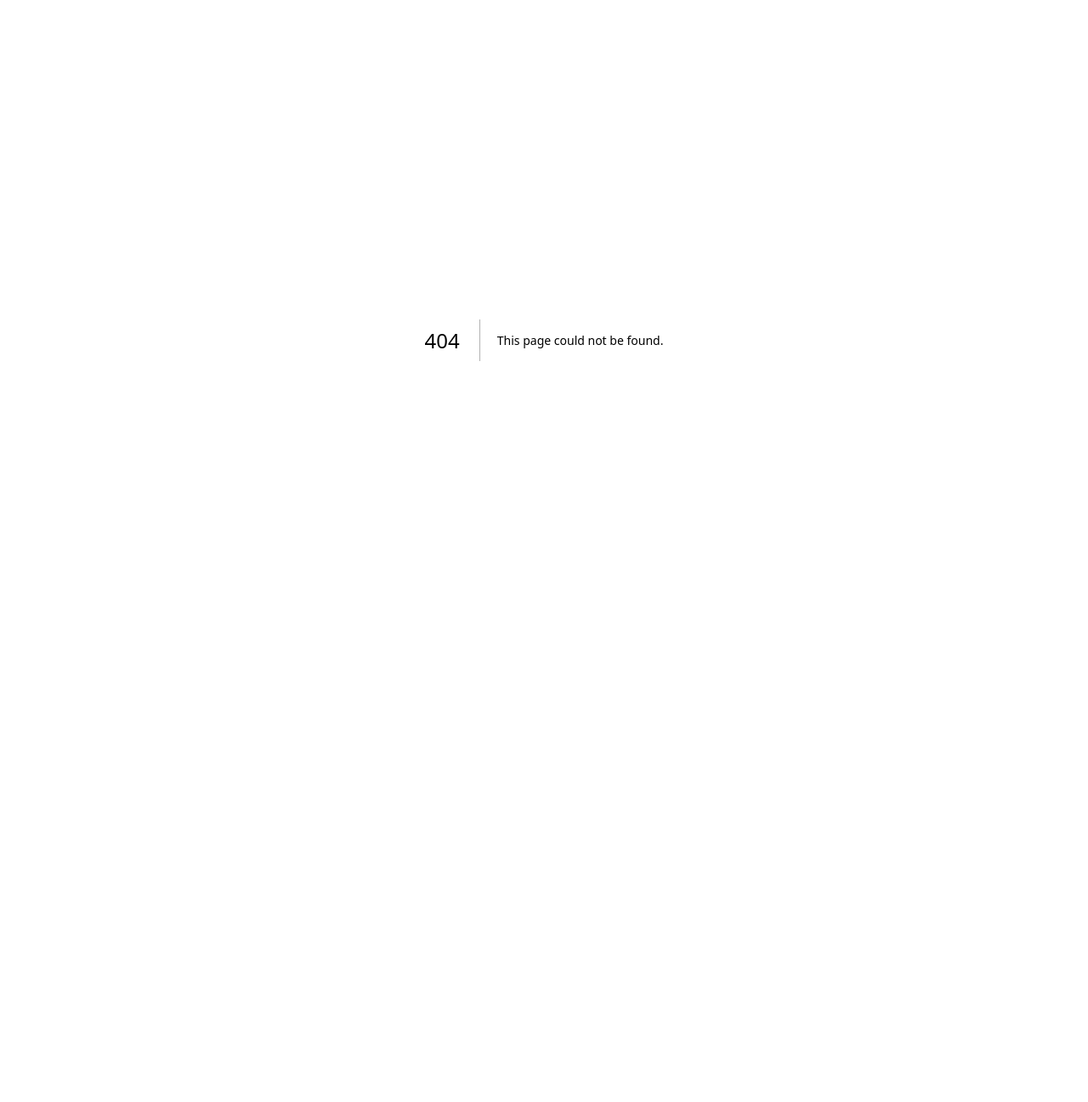
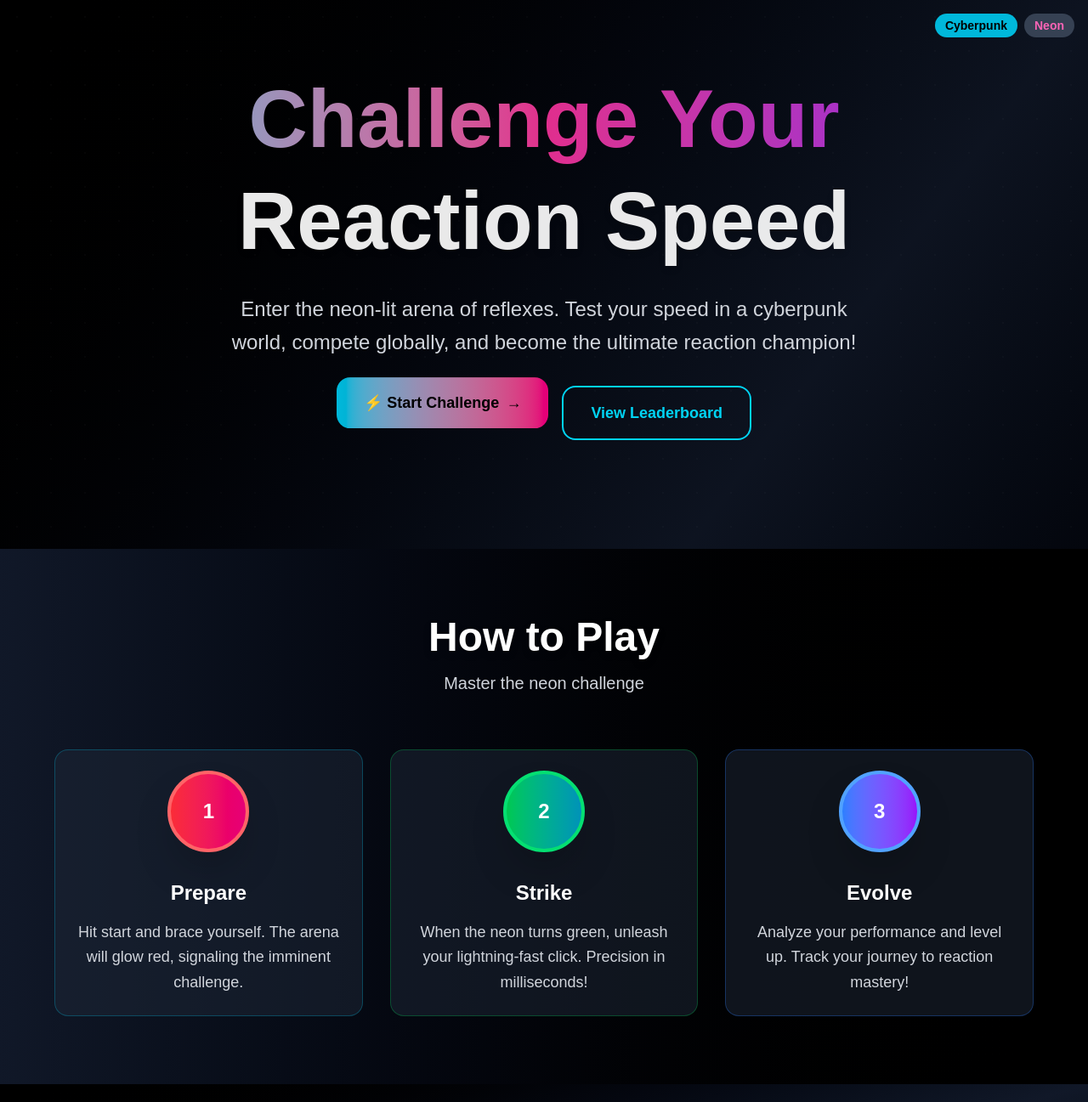
Before and after one commit to catmoreak/Reaction-Speed, a Next.js app in the folder my-app/: page /themed in a window 1280 px wide. Before the commit this address had no page. Shown: the top 1297 px of the page at 85% size. Before the commit the page ends 800 px from the top, so only its background shows below. Built offline with nearby package versions, Linux system fonts and the light colour scheme.

Commit message:
[fix] new layout

```diff
--- /dev/null
+++ b/my-app/src/app/themed/page.tsx
@@ -0,0 +1,174 @@
+'use client';
+
+import { useState, useEffect } from 'react';
+import NameInput from '@/components/NameInput';
+
+export default function ThemedHome() {
+  const [isVisible, setIsVisible] = useState(false);
+  const [showNameInput, setShowNameInput] = useState(false);
+  const [theme, setTheme] = useState('cyberpunk');
+
+  useEffect(() => {
+    const timer = setTimeout(() => setIsVisible(true), 100);
+    return () => clearTimeout(timer);
+  }, []);
+
+  const handleGameStart = () => {
+    setShowNameInput(true);
+  };
+
+  const handleNameSubmit = () => {
+    window.location.href = '/game';
+  };
+
+  const handleThemeChange = (newTheme: string) => {
+    setTheme(newTheme);
+  };
+
+  if (showNameInput) {
+    return <NameInput onNameSubmit={handleNameSubmit} />;
+  }
+
+  return (
+    <div className="min-h-screen bg-black relative overflow-hidden">
+
+      <div className="absolute inset-0">
+        <div className="absolute top-10 left-10 w-96 h-96 bg-cyan-500 rounded-full mix-blend-multiply filter blur-3xl opacity-30 animate-pulse"></div>
+        <div className="absolute top-20 right-20 w-96 h-96 bg-pink-500 rounded-full mix-blend-multiply filter blur-3xl opacity-30 animate-pulse animation-delay-2000"></div>
+        <div className="absolute bottom-10 left-1/2 w-96 h-96 bg-purple-500 rounded-full mix-blend-multiply filter blur-3xl opacity-30 animate-pulse animation-delay-4000"></div>
+        <div className="absolute inset-0 bg-gradient-to-br from-black via-gray-900 to-black opacity-80"></div>
+      </div>
+
+
+      <div className="absolute inset-0 opacity-20" style={{backgroundImage: 'radial-gradient(circle, rgba(255,255,255,0.1) 1px, transparent 1px)', backgroundSize: '40px 40px'}}></div>
+
+      <div className="relative z-10">
+
+        <div className="absolute top-4 right-4 flex space-x-2">
+          <button
+            onClick={() => handleThemeChange('cyberpunk')}
+            className={`px-3 py-1 rounded-full text-sm font-bold transition-all ${
+              theme === 'cyberpunk' ? 'bg-cyan-500 text-black' : 'bg-gray-700 text-cyan-400 hover:bg-gray-600'
+            }`}
+          >
+            Cyberpunk
+          </button>
+          <button
+            onClick={() => handleThemeChange('neon')}
+            className={`px-3 py-1 rounded-full text-sm font-bold transition-all ${
+              theme === 'neon' ? 'bg-pink-500 text-black' : 'bg-gray-700 text-pink-400 hover:bg-gray-600'
+            }`}
+          >
+            Neon
+          </button>
+        </div>
+
+        <div className={`text-center px-4 py-20 transition-all duration-1000 ${isVisible ? 'opacity-100 translate-y-0' : 'opacity-0 translate-y-10'}`}>
+          <div className="max-w-6xl mx-auto">
+            <h1 className="text-6xl md:text-8xl font-black text-transparent bg-clip-text bg-gradient-to-r from-cyan-400 via-pink-500 to-purple-600 mb-6 leading-tight animate-pulse">
+              Challenge Your
+              <span className="block text-white drop-shadow-lg">
+                Reaction Speed
+              </span>
+            </h1>
+
+            <p className="text-xl md:text-2xl text-gray-300 mb-8 max-w-3xl mx-auto leading-relaxed">
+              Enter the neon-lit arena of reflexes. Test your speed in a cyberpunk world,
+              compete globally, and become the ultimate reaction champion!
+            </p>
+
+            <div className="flex flex-col sm:flex-row gap-4 justify-center items-center mb-12">
+              <button
+                onClick={handleGameStart}
+                className="group px-8 py-4 bg-gradient-to-r from-cyan-500 to-pink-600 hover:from-cyan-600 hover:to-pink-700 text-black text-lg font-bold rounded-2xl transition-all duration-300 transform hover:scale-105 hover:shadow-2xl shadow-cyan-500/50 inline-block animate-bounce"
+              >
+                <span className="flex items-center space-x-2">
+                  <span>⚡ Start Challenge</span>
+                  <span className="group-hover:translate-x-1 transition-transform">→</span>
+                </span>
+              </button>
+              <button className="px-8 py-4 border-2 border-cyan-400 text-cyan-400 hover:border-pink-400 hover:text-pink-400 text-lg font-semibold rounded-2xl transition-all duration-300 hover:bg-cyan-400">
+                View Leaderboard
+              </button>
+            </div>
+          </div>
+        </div>
+
+        <section id="how-to-play" className="px-4 py-20 bg-gradient-to-r from-gray-900 to-black">
+          <div className="max-w-6xl mx-auto">
+            <div className="text-center mb-16">
+              <h2 className="text-4xl md:text-5xl font-bold text-white mb-4 drop-shadow-lg">How to Play</h2>
+              <p className="text-xl text-gray-300">Master the neon challenge</p>
+            </div>
+
+            <div className="grid md:grid-cols-3 gap-8">
+              <div className="text-center group bg-gray-800/50 p-6 rounded-2xl border border-cyan-500/30 hover:border-cyan-400 transition-all">
+                <div className="relative mb-8">
+                  <div className="w-24 h-24 bg-gradient-to-r from-red-500 to-pink-600 rounded-full mx-auto flex items-center justify-center text-white text-2xl font-bold shadow-2xl group-hover:scale-110 transition-transform border-4 border-red-400">
+                    1
+                  </div>
+                  <div className="absolute -top-2 -right-2 w-8 h-8 bg-red-400 rounded-full animate-ping"></div>
+                </div>
+                <h3 className="text-2xl font-bold text-white mb-4">Prepare</h3>
+                <p className="text-gray-300 text-lg leading-relaxed">
+                  Hit start and brace yourself. The arena will glow red, signaling the imminent challenge.
+                </p>
+              </div>
+
+              <div className="text-center group bg-gray-800/50 p-6 rounded-2xl border border-green-500/30 hover:border-green-400 transition-all">
+                <div className="relative mb-8">
+                  <div className="w-24 h-24 bg-gradient-to-r from-green-500 to-cyan-600 rounded-full mx-auto flex items-center justify-center text-white text-2xl font-bold shadow-2xl group-hover:scale-110 transition-transform border-4 border-green-400">
+                    2
+                  </div>
+                  <div className="absolute -top-2 -right-2 w-8 h-8 bg-green-400 rounded-full animate-ping animation-delay-1000"></div>
+                </div>
+                <h3 className="text-2xl font-bold text-white mb-4">Strike</h3>
+                <p className="text-gray-300 text-lg leading-relaxed">
+                  When the neon turns green, unleash your lightning-fast click. Precision in milliseconds!
+                </p>
+              </div>
+
+              <div className="text-center group bg-gray-800/50 p-6 rounded-2xl border border-blue-500/30 hover:border-blue-400 transition-all">
+                <div className="relative mb-8">
+                  <div className="w-24 h-24 bg-gradient-to-r from-blue-500 to-purple-600 rounded-full mx-auto flex items-center justify-center text-white text-2xl font-bold shadow-2xl group-hover:scale-110 transition-transform border-4 border-blue-400">
+                    3
+                  </div>
+                  <div className="absolute -top-2 -right-2 w-8 h-8 bg-blue-400 rounded-full animate-ping animation-delay-2000"></div>
+                </div>
+                <h3 className="text-2xl font-bold text-white mb-4">Evolve</h3>
+                <p className="text-gray-300 text-lg leading-relaxed">
+                  Analyze your performance and level up. Track your journey to reaction mastery!
+                </p>
+              </div>
+            </div>
+          </div>
+        </section>
+
+        <section className="px-4 py-20 bg-gradient-to-br from-black via-gray-900 to-black">
+          <div className="max-w-4xl mx-auto text-center">
+            <h2 className="text-4xl md:text-5xl font-bold text-white mb-6 drop-shadow-lg">
+              Ready for the Cyber Challenge?
+            </h2>
+            <p className="text-xl text-gray-300 mb-8 max-w-2xl mx-auto">
+              Join the elite circle of speed demons in this neon-drenched battleground. Can you claim the throne?
+            </p>
+            <button
+              onClick={handleGameStart}
+              className="px-12 py-5 bg-gradient-to-r from-pink-500 to-purple-600 hover:from-pink-600 hover:to-purple-700 text-white text-xl font-bold rounded-2xl transition-all duration-300 transform hover:scale-105 shadow-2xl shadow-pink-500/50 inline-block hover:shadow-pink-400/70"
+            >
+              ⚡ Launch Challenge
+            </button>
+          </div>
+        </section>
+
+        <footer className="px-4 py-8 bg-black/60 border-t border-cyan-500/20">
+          <div className="max-w-6xl mx-auto text-center">
+            <p className="text-gray-400 text-sm">
+              © 2025 ReactionSpeed Cyber Edition
+            </p>
+          </div>
+        </footer>
+      </div>
+    </div>
+  );
+}
```
